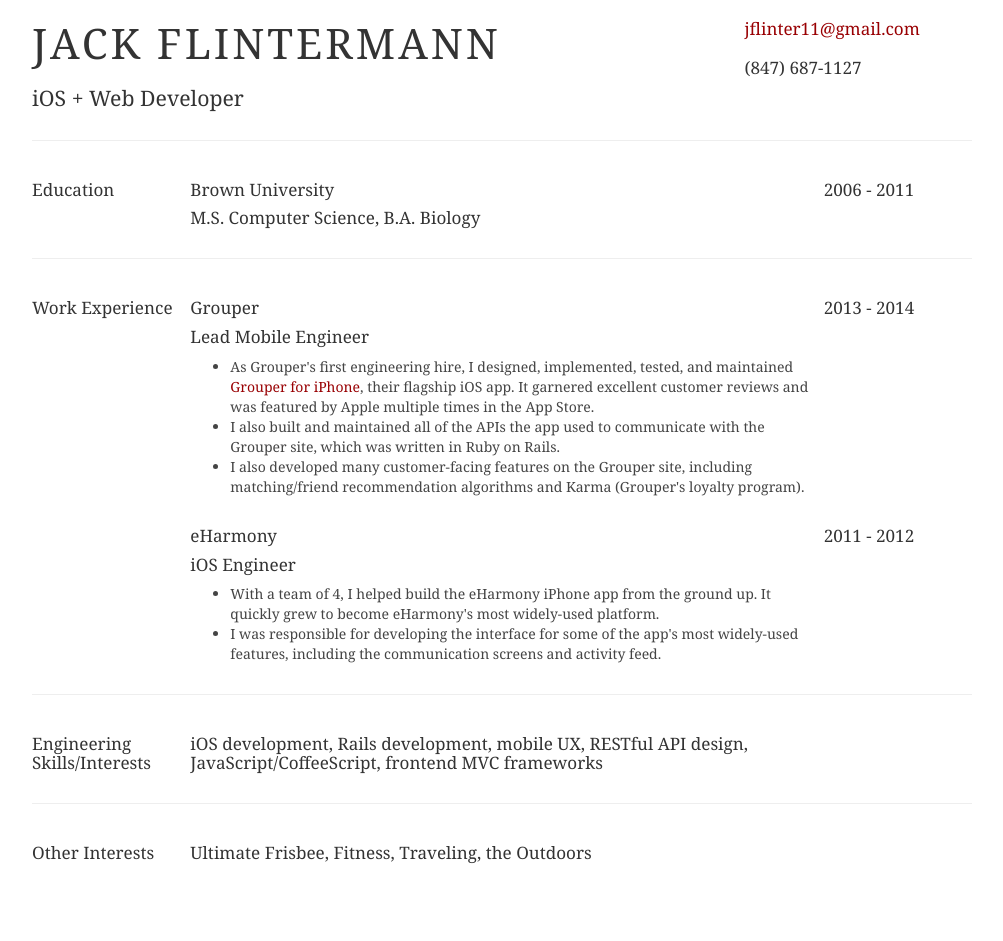
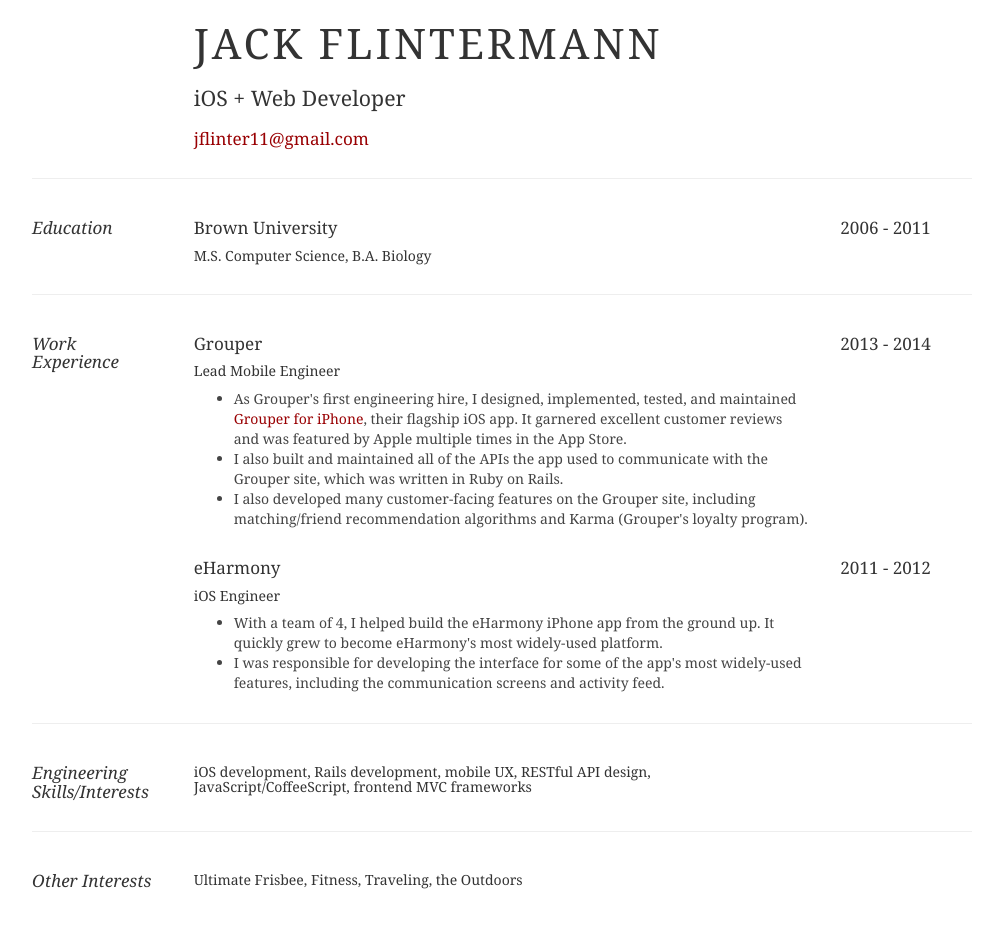
Before and after one commit to jflinter/jflinter.github.com, a Jekyll site: the page resume/index.html, which Jekyll copies as it is, in a window 1280 px wide. Shown: the whole page, without its empty margins (138-1141 px from the left). Built offline with Jekyll 4.4.1, drawn with Linux system fonts in a browser that asks for light colours; Markdown is read by kramdown in place of the engine named in the settings; before the commit the page ends 913 px from its top, so only the background shows below that.

Commit message:
minor resume tweaks

```diff
--- a/resume/index.html
+++ b/resume/index.html
@@ -13,18 +13,15 @@
 <body>
 <div class="container">
   <div class="row">
-    <div class="col-sm-9">
+    <div class="col-sm-10 col-sm-offset-2">
       <h1 class="title">Jack Flintermann</h1>
       <h2 class="subtitle">iOS + Web Developer</h1>
-    </div>
-    <div class="col-sm-3">
       <h3><a href="mailto:jflinter11@gmail.com">jflinter11@gmail.com</a></h3>
-      <h3>(847) 687-1127</h3>
     </div>
   </div>
   <hr />
   <div class="row">
-    <div class="col-sm-2">
+    <div class="col-sm-2 section-title">
       <h3>Education</h3>
     </div>
     <div class="col-sm-8">
@@ -37,7 +34,7 @@
   </div>
   <hr />
   <div class="row">
-    <div class="col-sm-2">
+    <div class="col-sm-2 section-title">
       <h3>Work Experience</h3>
     </div>
     <div class="col-sm-8">
@@ -68,20 +65,20 @@
   </div>
   <hr />
   <div class="row">
-    <div class="col-sm-2">
+    <div class="col-sm-2 section-title">
       <h3>Engineering Skills/Interests</h3>
     </div>
     <div class="col-sm-8">
-      <h3>iOS development, Rails development, mobile UX, RESTful API design, JavaScript/CoffeeScript, frontend MVC frameworks</h3>
+      <h4 class="skills">iOS development, Rails development, mobile UX, RESTful API design, JavaScript/CoffeeScript, frontend MVC frameworks</h3>
     </div>
   </div>
   <hr />
   <div class="row">
-    <div class="col-sm-2">
+    <div class="col-sm-2 section-title">
       <h3>Other Interests</h3>
     </div>
     <div class="col-sm-8">
-      <h3>Ultimate Frisbee, Fitness, Traveling, the Outdoors</h3>
+      <h4 class="skills">Ultimate Frisbee, Fitness, Traveling, the Outdoors</h3>
     </div>
   </div>
 </div>
--- a/resume/resume.css
+++ b/resume/resume.css
@@ -2,8 +2,11 @@
 body { font-family: Georgia; color: #444; padding-bottom: 40px}
 h1 { font-size: 42px; text-transform: uppercase; letter-spacing: 3px; }
 h2 { font-size: 152% }
-h3, h4 { font-size: 122%; }
+h3 { font-size: 122%; }
+h4 { font-size: 100%; }
 h1, h2, h3, h4 { color: #333; }
+.skills { margin-top: 20px; }
 p { font-size: 100%; line-height: 18px; padding-right: 3em; }
 a { color: #990003 }
 a:hover { text-decoration: none; }
+.section-title { font-style: italic; }
```
Also changed, not shown: _posts/2014-3-30-who-lives-here.markdown (added, +24 -0 lines), resume/bootstrap.min.css, 1 other file.
